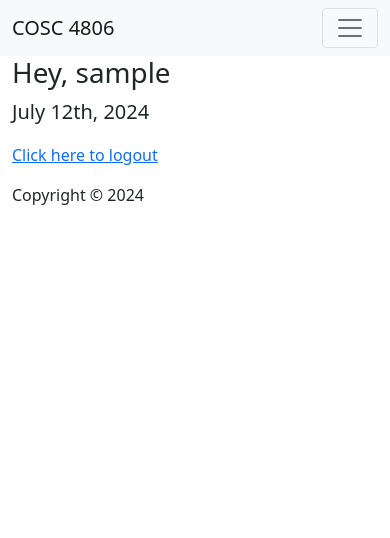
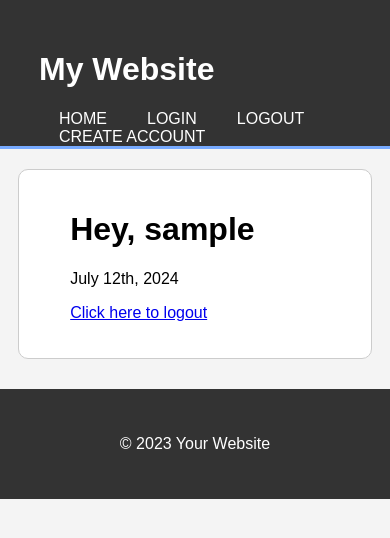
Before and after one commit to Nitheeskumar1405/cosc-4806-3-1, a PHP site: page /home in a window 390 px wide. Shown: the top 538 px of the page. Run offline with PHP 8.4, Linux system fonts and the light colour scheme; the visitor is signed in with stand-in values (Sample User, id 1); data that the repository does not hold is empty.

Commit message:
Implement basic CSS and everything is in MVC format!

```diff
--- a/app/views/home/index.php
+++ b/app/views/home/index.php
@@ -20,8 +20,8 @@ require_once 'app/views/templates/header.php';
     </div>
     <div class="row">
         <div class="col-lg-12">
-            <p><a href="/logout">Click here to logout</a></p>
+            <p><a href="/logout" class="btn btn-primary">Click here to logout</a></p>
         </div>
     </div>
-    <?php require_once 'app/views/templates/footer.php' ?>
 </div>
+<?php require_once 'app/views/templates/footer.php' ?>
--- a/app/views/login/index.php
+++ b/app/views/login/index.php
@@ -20,12 +20,12 @@
                         <input required type="password" class="form-control" name="password" id="password">
                     </div>
                     <br>
-                    <button type="submit" class="btn btn-primary">Login</button>
+                    <input type="submit" class="btn btn-primary" value="Login">
                 </fieldset>
             </form>
             <br>
             <p><a href="/create" class="btn btn-primary">Create an Account</a></p>
         </div>
     </div>
-    <?php require_once 'app/views/templates/footer.php' ?>
 </main>
+<?php require_once 'app/views/templates/footer.php' ?>
--- a/app/views/templates/footer.php
+++ b/app/views/templates/footer.php
@@ -1,13 +1,6 @@
-<footer class="footer">
-    <div class="row">
-        <div class="col-lg-12">
-            <p>Copyright &copy; <?php echo date('Y'); ?> </p>
-        </div>
     </div>
-</footer>
-
-</div>
-
-<script src="https://cdn.jsdelivr.net/npm/bootstrap@5.1.3/dist/js/bootstrap.bundle.min.js" integrity="sha384-ka7Sk0Gln4gmtz2MlQnikT1wXgYsOg+OMhuP+IlRH9sENBO0LRn5q+8nbTov4+1p" crossorigin="anonymous"></script>
+    <footer>
+        <p>&copy; 2023 Your Website</p>
+    </footer>
 </body>
 </html>
--- a/app/views/templates/header.php
+++ b/app/views/templates/header.php
@@ -1,49 +1,21 @@
-<?php
-if (!isset($_SESSION['auth'])) {
-    header('Location: /login');
-}
-?>
 <!DOCTYPE html>
 <html lang="en">
-    <head>
-        <link href="https://cdn.jsdelivr.net/npm/bootstrap@5.1.3/dist/css/bootstrap.min.css" rel="stylesheet" integrity="sha384-1BmE4kWBq78iYhFldvKuhfTAU6auU8tT94WrHftjDbrCEXSU1oBoqyl2QvZ6jIW3" crossorigin="anonymous">
-        <link rel="icon" href="/favicon.png">
-        <title>COSC 4806</title>
-        <meta http-equiv="Content-Type" content="text/html; charset=UTF-8">
-        <meta name="viewport" content="width=device-width">
-        <meta name="apple-mobile-web-app-capable" content="yes">
-        <meta name="mobile-web-app-capable" content="yes">
-    </head>
-    <body>
-    <nav class="navbar navbar-expand-lg navbar-light bg-light">
-  <div class="container-fluid">
-    <a class="navbar-brand" href="#">COSC 4806</a>
-    <button class="navbar-toggler" type="button" data-bs-toggle="collapse" data-bs-target="#navbarSupportedContent" aria-controls="navbarSupportedContent" aria-expanded="false" aria-label="Toggle navigation">
-      <span class="navbar-toggler-icon"></span>
-    </button>
-    <div class="collapse navbar-collapse" id="navbarSupportedContent">
-      <ul class="navbar-nav me-auto mb-2 mb-lg-0">
-        <li class="nav-item">
-          <a class="nav-link active" aria-current="page" href="/home">Home</a>
-        </li>
-        <li class="nav-item">
-          <a class="nav-link" href="/about">About Me</a>
-        </li>
-        <li class="nav-item dropdown">
-          <a class="nav-link dropdown-toggle" href="#" id="navbarDropdown" role="button" data-bs-toggle="dropdown" aria-expanded="false">
-            Dropdown
-          </a>
-          <ul class="dropdown-menu" aria-labelledby="navbarDropdown">
-            <li><a class="dropdown-item" href="#">Action</a></li>
-            <li><a class="dropdown-item" href="#">Another action</a></li>
-            <li><hr class="dropdown-divider"></li>
-            <li><a class="dropdown-item" href="#">Something else here</a></li>
-          </ul>
-        </li>
-        <li class="nav-item">
-          <a class="nav-link disabled">Disabled</a>
-        </li>
-      </ul>
-    </div>
-  </div>
-</nav>
+<head>
+    <meta charset="UTF-8">
+    <meta name="viewport" content="width=device-width, initial-scale=1.0">
+    <title>Document</title>
+    <link rel="stylesheet" href="/public/css/styles.css">
+</head>
+<body>
+    <header>
+        <div class="container">
+            <h1>My Website</h1>
+            <ul>
+                <li><a href="/home">Home</a></li>
+                <li><a href="/login">Login</a></li>
+                <li><a href="/logout">Logout</a></li>
+                <li><a href="/create">Create Account</a></li>
+            </ul>
+        </div>
+    </header>
+    <div class="container main-content">
--- /dev/null
+++ b/public/css/styles.css
@@ -0,0 +1,83 @@
+/* public/css/styles.css */
+body {
+    font-family: Arial, sans-serif;
+    background-color: #f4f4f4;
+    margin: 0;
+    padding: 0;
+}
+
+.container {
+    width: 80%;
+    margin: 0 auto;
+    overflow: hidden;
+}
+
+header {
+    background: #333;
+    color: #fff;
+    padding-top: 30px;
+    min-height: 70px;
+    border-bottom: #77aaff 3px solid;
+}
+
+header a {
+    color: #fff;
+    text-decoration: none;
+    text-transform: uppercase;
+    font-size: 16px;
+}
+
+header ul {
+    padding: 0;
+    list-style: none;
+}
+
+header li {
+    float: left;
+    display: inline;
+    padding: 0 20px 0 20px;
+}
+
+footer {
+    background: #333;
+    color: #fff;
+    text-align: center;
+    padding: 30px 0;
+    margin-top: 30px;
+}
+
+.main-content {
+    padding: 20px;
+    background: #fff;
+    border: #ccc 1px solid;
+    margin-top: 20px;
+    border-radius: 10px;
+}
+
+button, input[type="submit"] {
+    background: #333;
+    color: #fff;
+    border: 0;
+    padding: 10px 20px;
+    cursor: pointer;
+    border-radius: 5px;
+}
+
+button:hover, input[type="submit"]:hover {
+    background: #555;
+}
+
+.form-group {
+    margin-bottom: 15px;
+}
+
+.form-group label {
+    display: block;
+    margin-bottom: 5px;
+}
+
+.form-group input {
+    width: 100%;
+    padding: 8px;
+    box-sizing: border-box;
+}
```
Also changed, not shown: app/views/create/index.php (+20 -18 lines), app/.htaccess.
